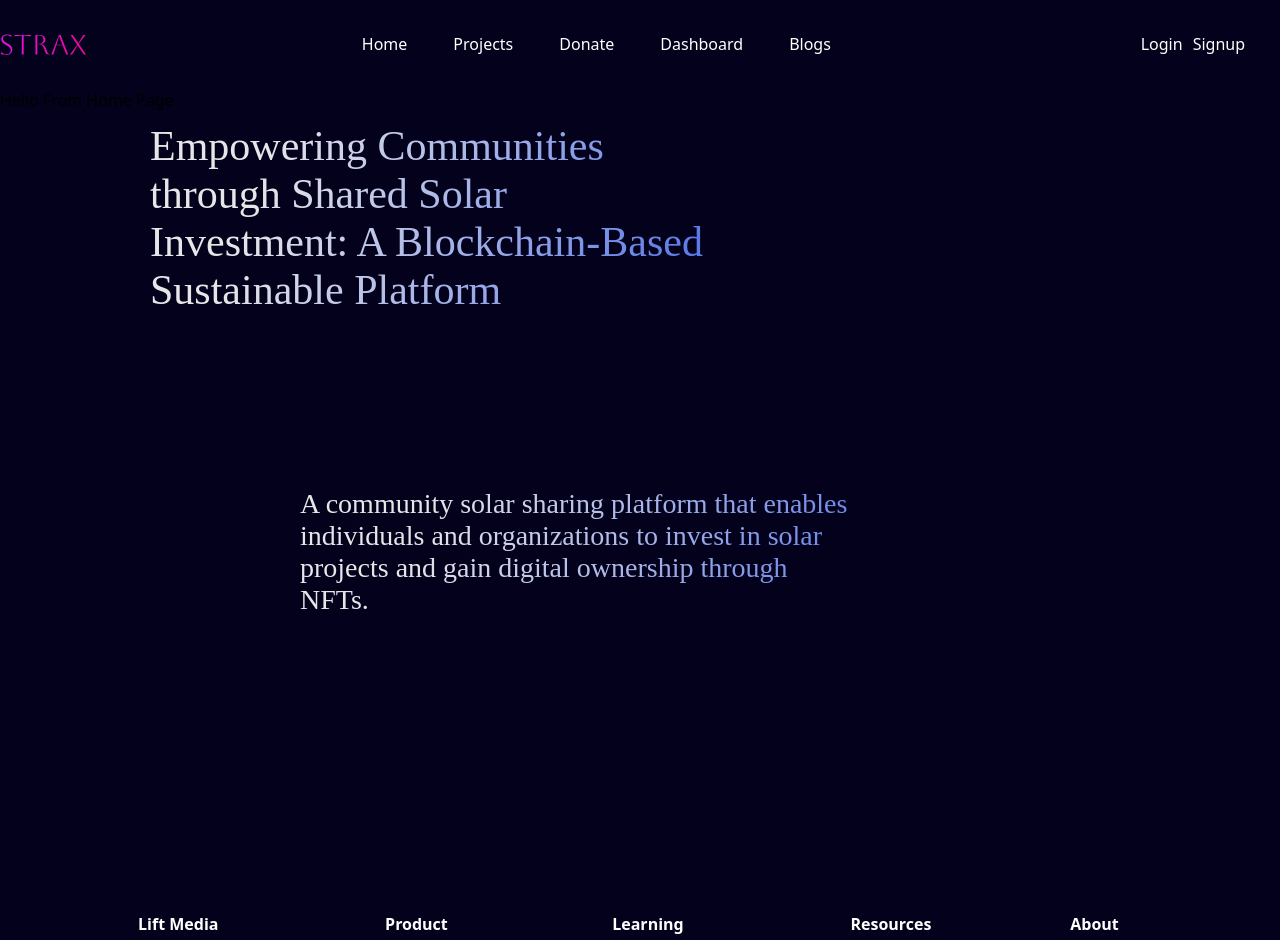
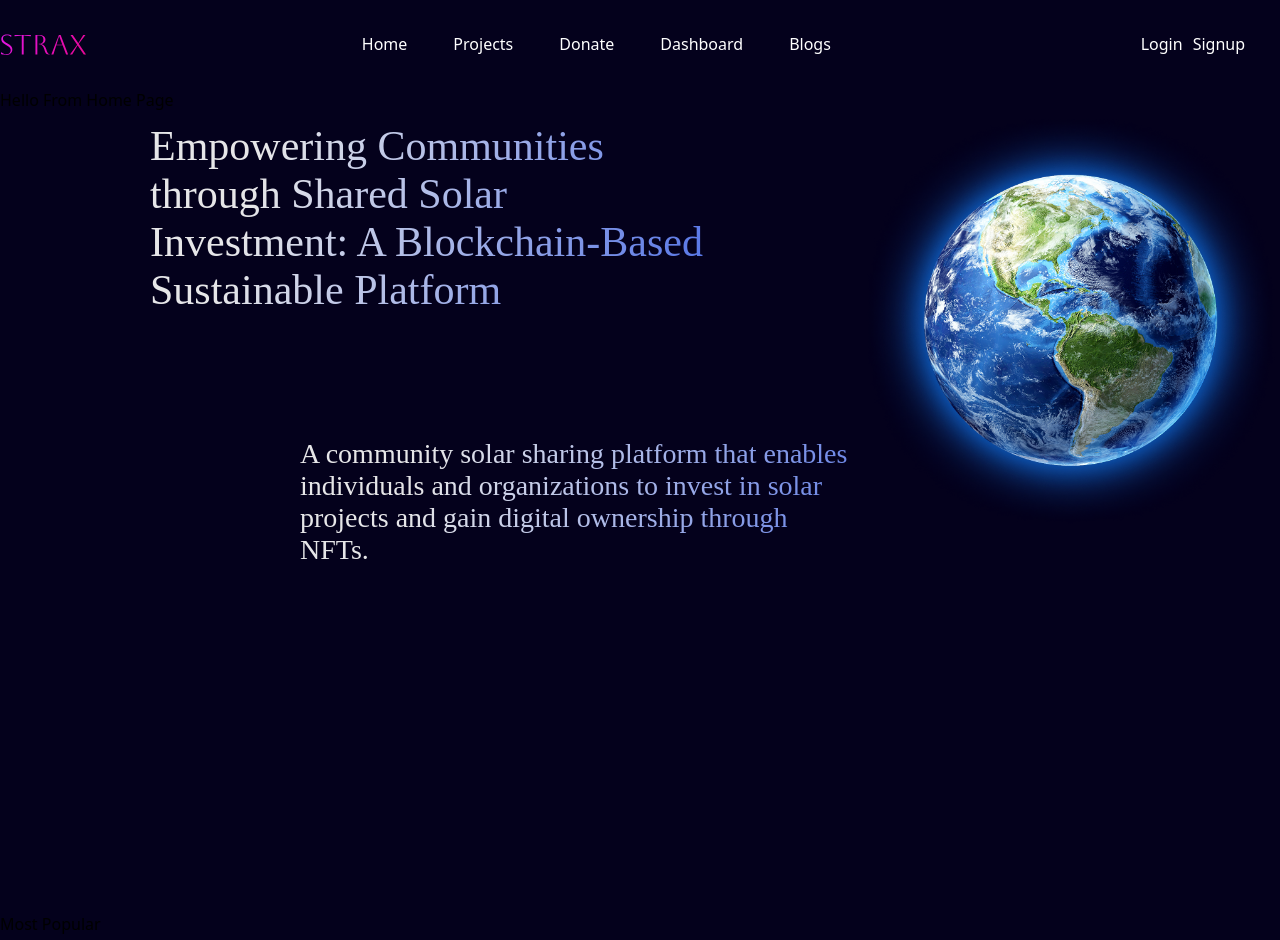
Before and after one commit to MuKulsoop/Carbonexis, a React (Vite) app: page / in a window 1280 px wide. Shown: the top 940 px of the page. Built offline with nearby package versions, Linux system fonts and the light colour scheme.

Commit message:
Modified hero section

```diff
--- a/src/Components/Hero.css
+++ b/src/Components/Hero.css
@@ -3,7 +3,9 @@
   height: 100vh;
   color: white;
     display: flex;
-     flex-direction: column;
+    justify-content: space-around;
+    flex-direction: row;
+
   align-items: start;
 }
 .Heading {
@@ -31,7 +33,7 @@
 }
 
 .Heading2 {
-    margin: 150px 0px 0px 300px;
+    margin: 100px 0px 0px 300px;
     line-height: normal;
   width: 35.063rem;
   height: 18.125rem;
@@ -53,3 +55,10 @@
   -webkit-background-clip: text;
   -webkit-text-fill-color: transparent;
 }
+
+.Earth
+{
+max-width: 100%;
+max-height: fit-content;
+
+}
--- a/src/Components/Hero.jsx
+++ b/src/Components/Hero.jsx
@@ -6,18 +6,32 @@ function Hero() {
     <>
       <main>
         <div className="Hero">
-          <p className="Heading">
-            Empowering Communities through Shared Solar Investment:
-            A Blockchain-Based Sustainable Platform
+
+         <div> <p className="Heading">
+            Empowering Communities through Shared Solar Investment: A
+            Blockchain-Based Sustainable Platform
           </p>
           <br></br>
-          <div>
+
             <p className="Heading2">
               A community solar sharing platform that enables individuals and
               organizations to invest in solar projects and gain digital
               ownership through NFTs.
             </p>
+            </div>
+         <div> <img className="Earth " src="Planet Earth.png" alt="" />
+         <img src="" alt="" />
+         <img src="" alt="" />
+         <img src="" alt="" />
+         <img src="" alt="" />
           </div>
+          </div>
+
+
+          <div className="NFT">
+            <h3 className="popular">Most Popular</h3>
+            <h3 className="NFT">NFT</h3>
+
         </div>
       </main>
     </>
--- a/src/Components/Navbar.jsx
+++ b/src/Components/Navbar.jsx
@@ -1,6 +1,5 @@
 import React from 'react'
 import './Navbar.css'
-// @import url('https://fonts.googleapis.com/css2?family=Abyssinica+SIL&family=Kalam:wght@300;400;700&family=Yatra+One&display=swap')
 function NavBar()
 {
  return (
```
Also changed, not shown: public/Planet Earth.png (added), src/Components/Footer.css (line endings or trailing spaces).
